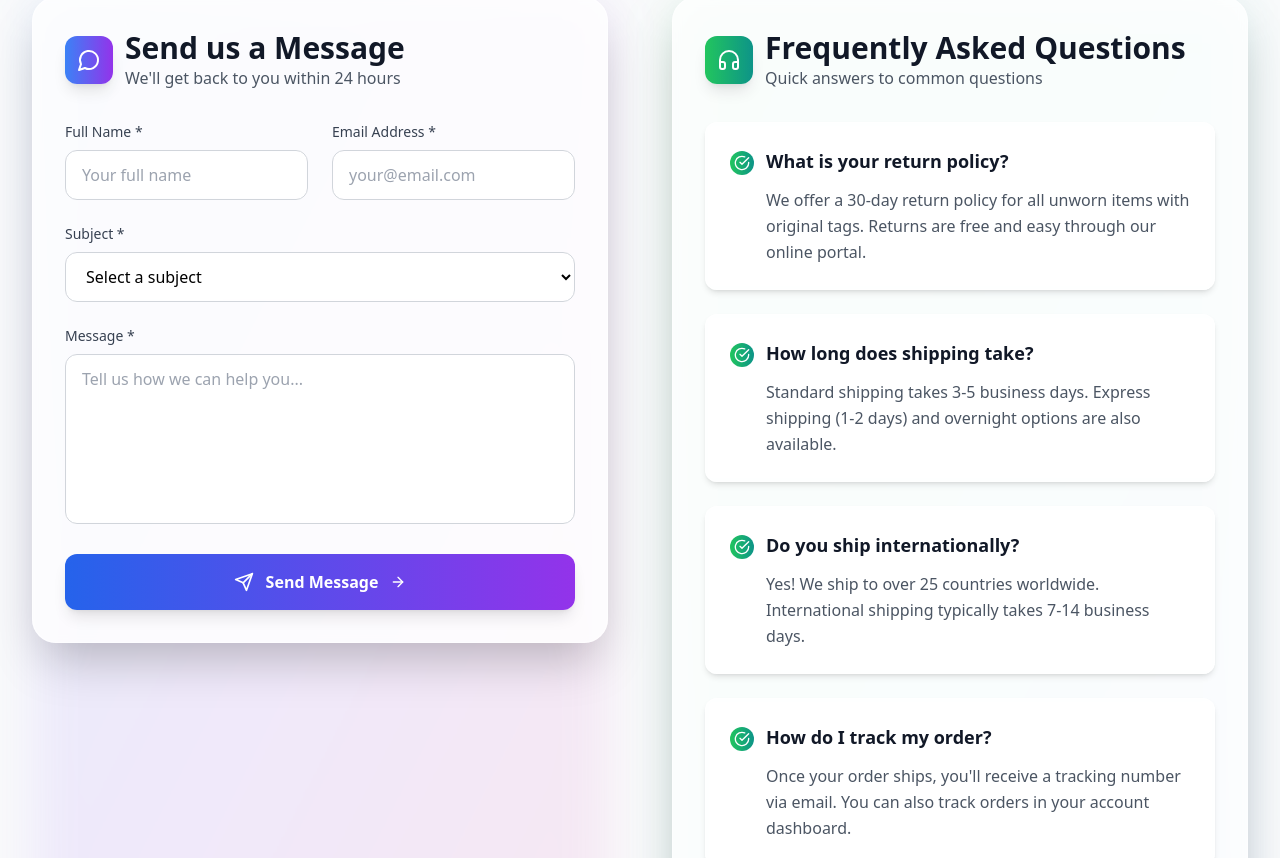
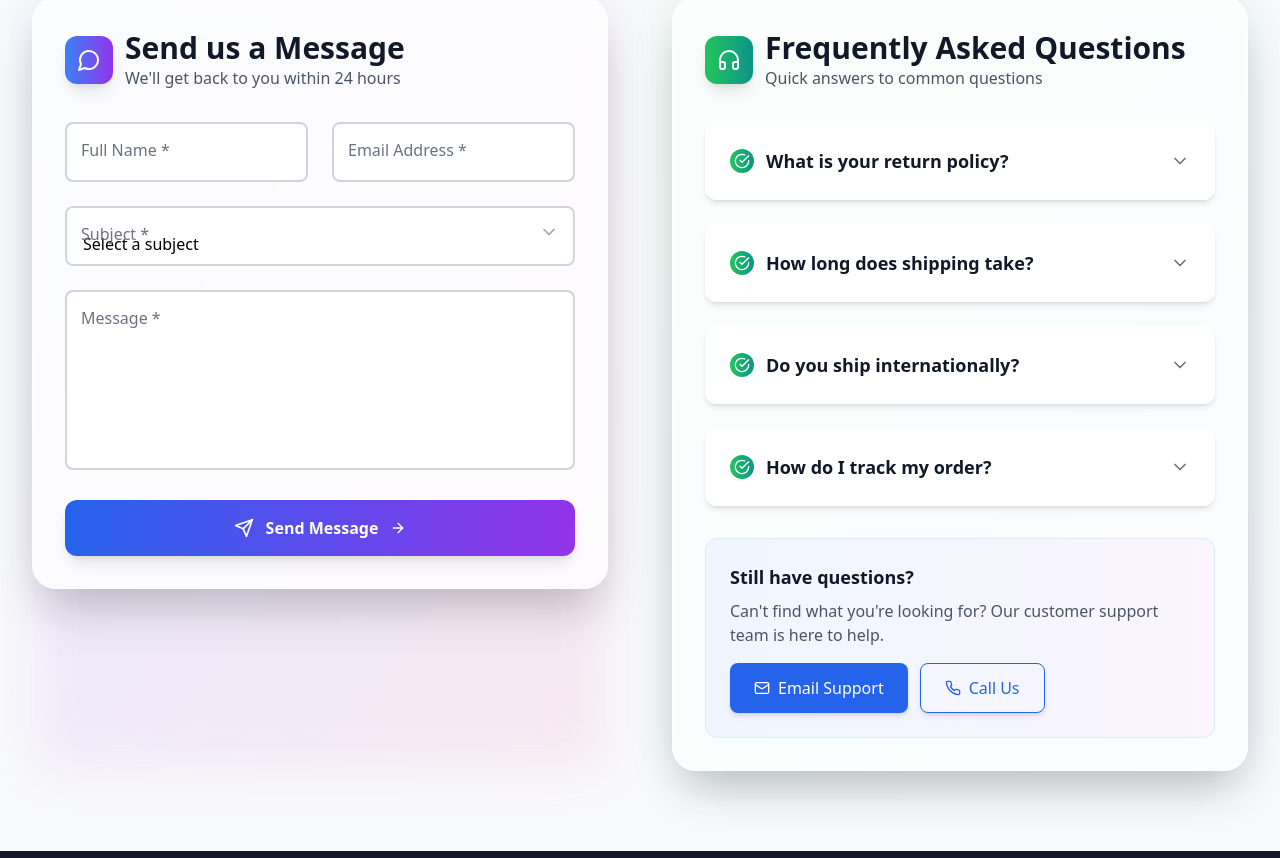
Before and after one commit to Solved-Overnight/clothing, a React (Vite) app: page /contact in a window 1280 px wide. Shown: the part 1000-1858 px from the top of the page. Built offline with nearby package versions, Linux system fonts and the light colour scheme; no server answers.

Commit message:
Fix Routing, Add Expandable FAQ, and Material Design Inputs

```diff
--- a/src/pages/ContactPage.tsx
+++ b/src/pages/ContactPage.tsx
@@ -1,5 +1,5 @@
 import React, { useState } from 'react';
-import { Mail, Phone, MapPin, Clock, Send, MessageCircle, Headphones, CheckCircle, ArrowRight } from 'lucide-react';
+import { Mail, Phone, MapPin, Clock, Send, MessageCircle, Headphones, CheckCircle, ArrowRight, ChevronDown, ChevronUp } from 'lucide-react';
 import { useNotification } from '../context/NotificationContext';
 
 const contactInfo = [
@@ -57,6 +57,7 @@ export default function ContactPage() {
   });
   const [isSubmitting, setIsSubmitting] = useState(false);
   const [focusedField, setFocusedField] = useState<string | null>(null);
+  const [expandedFaq, setExpandedFaq] = useState<number | null>(null);
   const { addNotification } = useNotification();
 
   const handleInputChange = (e: React.ChangeEvent<HTMLInputElement | HTMLTextAreaElement | HTMLSelectElement>) => {
@@ -201,12 +202,7 @@ export default function ContactPage() {
 
                 <div className="grid grid-cols-1 md:grid-cols-2 gap-6">
                   <div>
-                    <label className={`block text-sm font-medium mb-2 transition-colors duration-300 ${
-                      focusedField === 'name' ? 'text-blue-600' : 'text-gray-700'
-                    }`}>
-                      Full Name *
-                    </label>
-                    <div className="relative">
+                    <div className="relative group">
                       <input
                       type="text"
                       name="name"
@@ -215,22 +211,21 @@ export default function ContactPage() {
                         onFocus={() => setFocusedField('name')}
                         onBlur={() => setFocusedField(null)}
                       required
-                        className="w-full px-4 py-3 border border-gray-300 rounded-xl focus:outline-none focus:ring-2 focus:ring-blue-500 focus:border-transparent transition-all duration-300 bg-white/50 backdrop-blur-sm hover:bg-white focus:bg-white"
-                      placeholder="Your full name"
+                        className="w-full px-4 pt-6 pb-2 border-2 border-gray-300 rounded-lg focus:outline-none focus:border-blue-500 transition-all duration-300 bg-white/80 backdrop-blur-sm hover:bg-white focus:bg-white peer"
+                        placeholder=" "
                     />
-                      {focusedField === 'name' && (
-                        <div className="absolute -bottom-1 left-0 w-full h-0.5 bg-gradient-to-r from-blue-500 to-purple-600 animate-pulse"></div>
-                      )}
+                      <label className={`absolute left-4 transition-all duration-300 pointer-events-none ${
+                        focusedField === 'name' || formData.name
+                          ? 'top-2 text-xs text-blue-600 font-medium'
+                          : 'top-4 text-base text-gray-500'
+                      }`}>
+                        Full Name *
+                      </label>
                     </div>
                   </div>
 
                   <div>
-                    <label className={`block text-sm font-medium mb-2 transition-colors duration-300 ${
-                      focusedField === 'email' ? 'text-blue-600' : 'text-gray-700'
-                    }`}>
-                      Email Address *
-                    </label>
-                    <div className="relative">
+                    <div className="relative group">
                       <input
                       type="email"
                       name="email"
@@ -239,23 +234,22 @@ export default function ContactPage() {
                         onFocus={() => setFocusedField('email')}
                         onBlur={() => setFocusedField(null)}
                       required
-                        className="w-full px-4 py-3 border border-gray-300 rounded-xl focus:outline-none focus:ring-2 focus:ring-blue-500 focus:border-transparent transition-all duration-300 bg-white/50 backdrop-blur-sm hover:bg-white focus:bg-white"
-                      placeholder="your@email.com"
+                        className="w-full px-4 pt-6 pb-2 border-2 border-gray-300 rounded-lg focus:outline-none focus:border-blue-500 transition-all duration-300 bg-white/80 backdrop-blur-sm hover:bg-white focus:bg-white peer"
+                        placeholder=" "
                     />
-                      {focusedField === 'email' && (
-                        <div className="absolute -bottom-1 left-0 w-full h-0.5 bg-gradient-to-r from-blue-500 to-purple-600 animate-pulse"></div>
-                      )}
+                      <label className={`absolute left-4 transition-all duration-300 pointer-events-none ${
+                        focusedField === 'email' || formData.email
+                          ? 'top-2 text-xs text-blue-600 font-medium'
+                          : 'top-4 text-base text-gray-500'
+                      }`}>
+                        Email Address *
+                      </label>
                     </div>
                   </div>
                 </div>
 
                 <div>
-                  <label className={`block text-sm font-medium mb-2 transition-colors duration-300 ${
-                    focusedField === 'subject' ? 'text-blue-600' : 'text-gray-700'
-                  }`}>
-                    Subject *
-                  </label>
-                  <div className="relative">
+                  <div className="relative group">
                     <select
                     name="subject"
                     value={formData.subject}
@@ -263,7 +257,7 @@ export default function ContactPage() {
                       onFocus={() => setFocusedField('subject')}
                       onBlur={() => setFocusedField(null)}
                     required
-                      className="w-full px-4 py-3 border border-gray-300 rounded-xl focus:outline-none focus:ring-2 focus:ring-blue-500 focus:border-transparent transition-all duration-300 bg-white/50 backdrop-blur-sm hover:bg-white focus:bg-white"
+                      className="w-full px-4 pt-6 pb-2 border-2 border-gray-300 rounded-lg focus:outline-none focus:border-blue-500 transition-all duration-300 bg-white/80 backdrop-blur-sm hover:bg-white focus:bg-white appearance-none"
                   >
                     <option value="">Select a subject</option>
                     <option value="General Inquiry">General Inquiry</option>
@@ -273,19 +267,21 @@ export default function ContactPage() {
                     <option value="Partnership">Partnership Opportunity</option>
                     <option value="Press & Media">Press & Media</option>
                   </select>
-                    {focusedField === 'subject' && (
-                      <div className="absolute -bottom-1 left-0 w-full h-0.5 bg-gradient-to-r from-blue-500 to-purple-600 animate-pulse"></div>
-                    )}
+                    <label className={`absolute left-4 transition-all duration-300 pointer-events-none ${
+                      focusedField === 'subject' || formData.subject
+                        ? 'top-2 text-xs text-blue-600 font-medium'
+                        : 'top-4 text-base text-gray-500'
+                    }`}>
+                      Subject *
+                    </label>
+                    <div className="absolute right-4 top-4 pointer-events-none">
+                      <ChevronDown className="h-5 w-5 text-gray-400" />
+                    </div>
                   </div>
                 </div>
 
                 <div>
-                  <label className={`block text-sm font-medium mb-2 transition-colors duration-300 ${
-                    focusedField === 'message' ? 'text-blue-600' : 'text-gray-700'
-                  }`}>
-                    Message *
-                  </label>
-                  <div className="relative">
+                  <div className="relative group">
                     <textarea
                     name="message"
                     value={formData.message}
@@ -294,12 +290,16 @@ export default function ContactPage() {
                       onBlur={() => setFocusedField(null)}
                     required
                     rows={6}
-                      className="w-full px-4 py-3 border border-gray-300 rounded-xl focus:outline-none focus:ring-2 focus:ring-blue-500 focus:border-transparent transition-all duration-300 resize-none bg-white/50 backdrop-blur-sm hover:bg-white focus:bg-white"
-                    placeholder="Tell us how we can help you..."
+                      className="w-full px-4 pt-6 pb-2 border-2 border-gray-300 rounded-lg focus:outline-none focus:border-blue-500 transition-all duration-300 resize-none bg-white/80 backdrop-blur-sm hover:bg-white focus:bg-white"
+                      placeholder=" "
                   />
-                    {focusedField === 'message' && (
-                      <div className="absolute -bottom-1 left-0 w-full h-0.5 bg-gradient-to-r from-blue-500 to-purple-600 animate-pulse"></div>
-                    )}
+                    <label className={`absolute left-4 transition-all duration-300 pointer-events-none ${
+                      focusedField === 'message' || formData.message
+                        ? 'top-2 text-xs text-blue-600 font-medium'
+                        : 'top-4 text-base text-gray-500'
+                    }`}>
+                      Message *
+                    </label>
                   </div>
                 </div>
 
@@ -349,16 +349,37 @@ export default function ContactPage() {
                 {faqs.map((faq, index) => (
                     <div
                       key={index}
-                      className="group bg-white/60 backdrop-blur-sm rounded-xl p-6 shadow-md hover:shadow-xl transition-all duration-500 transform hover:-translate-y-1 border border-white/50 hover:border-green-200"
+                      className="group bg-white/60 backdrop-blur-sm rounded-xl shadow-md hover:shadow-xl transition-all duration-500 border border-white/50 hover:border-green-200 overflow-hidden"
                       style={{ animationDelay: `${index * 0.1}s` }}
                     >
-                      <div className="flex items-start gap-3">
-                        <div className="bg-gradient-to-r from-green-500 to-teal-600 w-6 h-6 rounded-full flex items-center justify-center flex-shrink-0 mt-1 group-hover:scale-110 transition-transform duration-300">
-                          <CheckCircle className="h-4 w-4 text-white" />
+                      <button
+                        onClick={() => setExpandedFaq(expandedFaq === index ? null : index)}
+                        className="w-full p-6 text-left hover:bg-white/20 transition-colors duration-300"
+                      >
+                        <div className="flex items-center justify-between">
+                          <div className="flex items-center gap-3">
+                            <div className="bg-gradient-to-r from-green-500 to-teal-600 w-6 h-6 rounded-full flex items-center justify-center flex-shrink-0 group-hover:scale-110 transition-transform duration-300">
+                              <CheckCircle className="h-4 w-4 text-white" />
+                            </div>
+                            <h3 className="text-lg font-semibold text-gray-900 group-hover:text-green-600 transition-colors duration-300">{faq.question}</h3>
+                          </div>
+                          <div className="flex-shrink-0 ml-4">
+                            {expandedFaq === index ? (
+                              <ChevronUp className="h-5 w-5 text-gray-500 group-hover:text-green-600 transition-all duration-300" />
+                            ) : (
+                              <ChevronDown className="h-5 w-5 text-gray-500 group-hover:text-green-600 transition-all duration-300" />
+                            )}
+                          </div>
                         </div>
-                        <div className="flex-1">
-                          <h3 className="text-lg font-semibold text-gray-900 mb-3 group-hover:text-green-600 transition-colors duration-300">{faq.question}</h3>
-                          <p className="text-gray-600 leading-relaxed group-hover:text-gray-700 transition-colors duration-300">{faq.answer}</p>
+                      </button>
+
+                      <div className={`overflow-hidden transition-all duration-500 ease-in-out ${
+                        expandedFaq === index ? 'max-h-96 opacity-100' : 'max-h-0 opacity-0'
+                      }`}>
+                        <div className="px-6 pb-6">
+                          <div className="pl-9">
+                            <p className="text-gray-600 leading-relaxed group-hover:text-gray-700 transition-colors duration-300">{faq.answer}</p>
+                          </div>
                         </div>
                       </div>
                   </div>
```
Also changed, not shown: src/pages/HomePage.tsx (+1 -6 lines).
